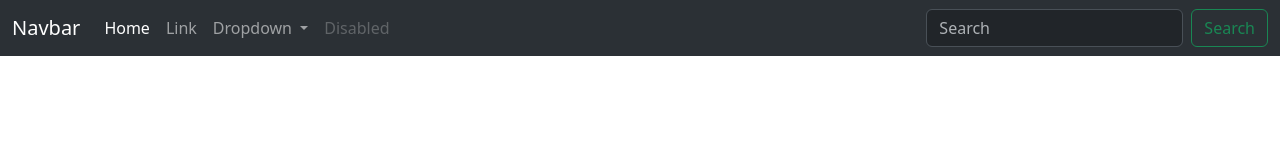
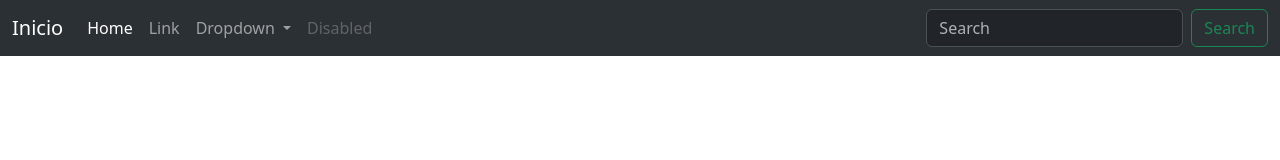
Before and after one commit to KeviNicolasVasquezCastro/hyperblog, a plain HTML site: page blogpost.html in a window 1280 px wide. Shown: the top 160 px of the page. Drawn offline with nearby package versions, Linux system fonts and the light colour scheme.

Commit message:
se cambio el nombre del navbar por inicio

```diff
--- a/blogpost.html
+++ b/blogpost.html
@@ -11,7 +11,7 @@
 
     <nav class="navbar navbar-expand-lg bg-body-tertiary"  data-bs-theme="dark">
         <div class="container-fluid">
-          <a class="navbar-brand" href="#">Navbar</a>
+          <a class="navbar-brand" href="#">Inicio</a>
           <button class="navbar-toggler" type="button" data-bs-toggle="collapse" data-bs-target="#navbarSupportedContent" aria-controls="navbarSupportedContent" aria-expanded="false" aria-label="Toggle navigation">
             <span class="navbar-toggler-icon"></span>
           </button>
```
